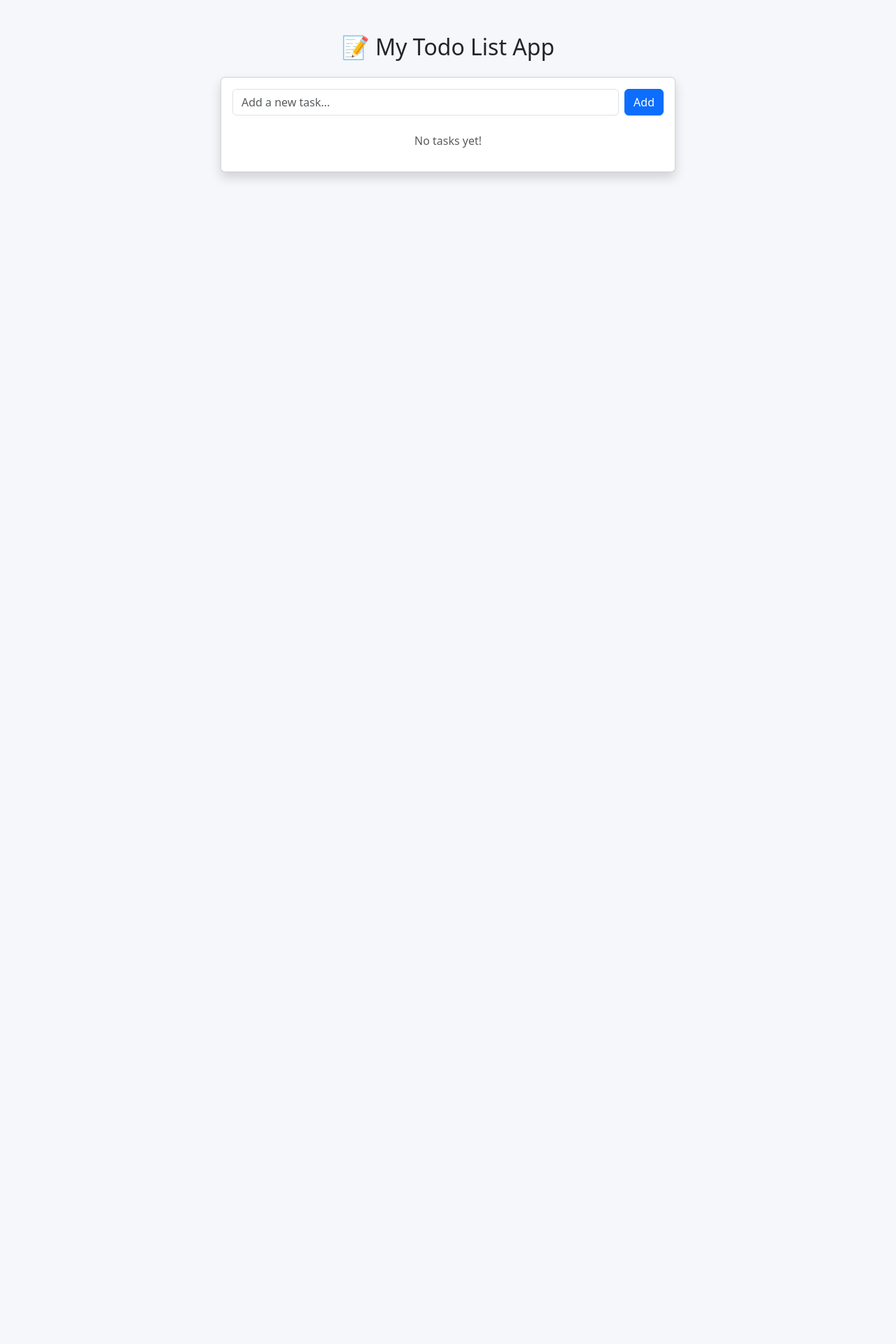
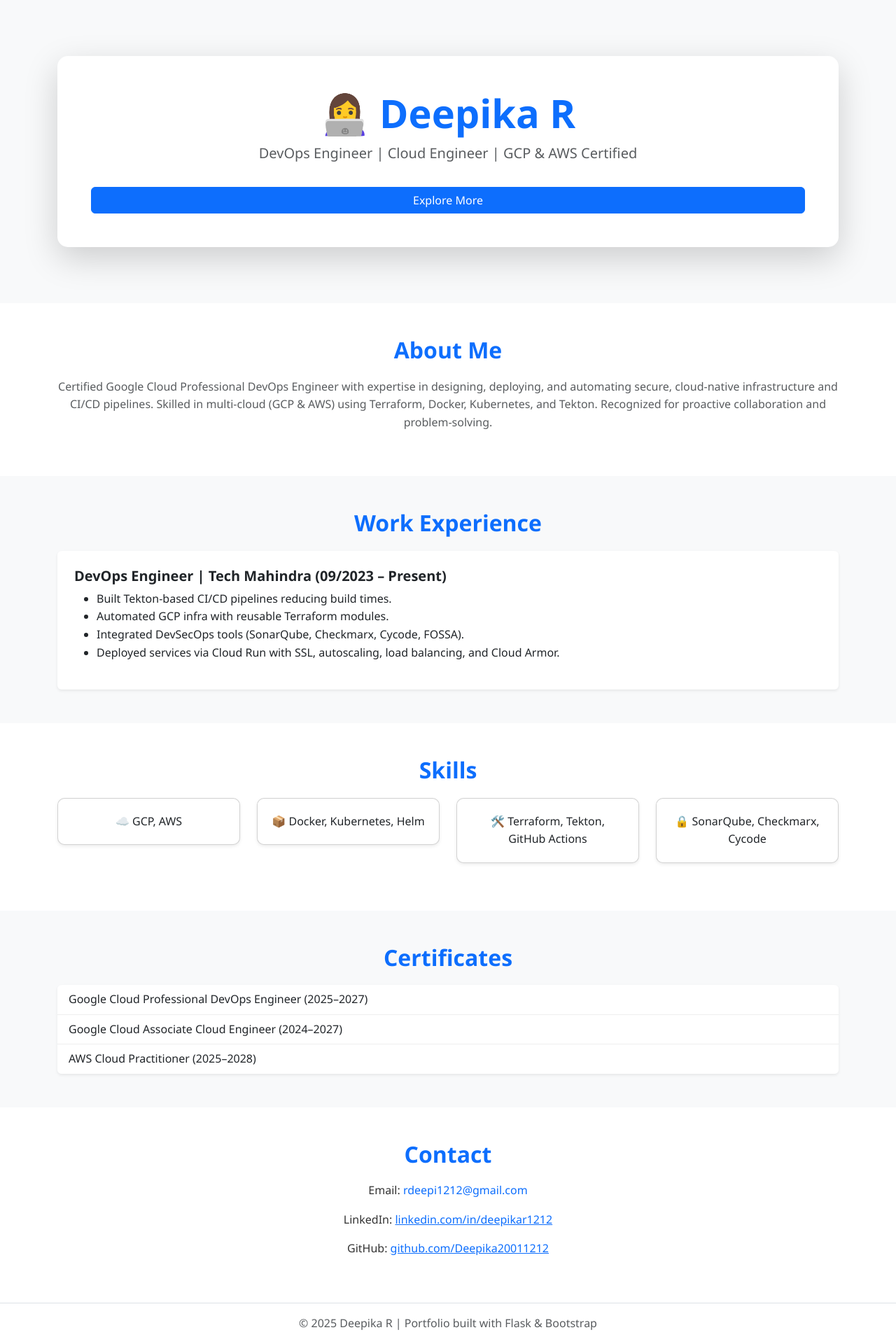
Before and after one commit to Deepika20011212/Portfolio-app-EKS, a Flask app: page / in a window 1280 px wide. Shown: the whole page at 70% size. Before the commit the page ends 257 px from the top, so only its background shows below. Run offline with Flask 3, Linux system fonts and the light colour scheme; data that the repository does not hold is empty; some libraries are stand-ins or nearby versions.

Commit message:
updtaed index.html

```diff
--- a/app.py
+++ b/app.py
@@ -1,75 +1,10 @@
-##Create simple To Do app using Flask +sqlite3
-from flask import Flask, render_template, request, redirect, url_for
-import sqlite3
+from flask import Flask, render_template
+
 app = Flask(__name__)
-DATABASE = 'todo.db'
 
-def get_db_connection():
-    conn = sqlite3.connect(DATABASE)
-    conn.row_factory = sqlite3.Row
-    return conn
+@app.route("/")
+def home():
+    return render_template("index.html")
 
-@app.route('/')
-def index():
-    conn = get_db_connection()
-    todos = conn.execute('SELECT * FROM todos').fetchall()
-    conn.close()
-    return render_template('index.html', todos=todos)
-
-@app.route('/add', methods=['POST'])
-def add_todo():
-    todo_content = request.form['content']
-    conn = get_db_connection()
-    conn.execute('INSERT INTO todos (content) VALUES (?)', (todo_content,))
-    conn.commit()
-    conn.close()
-    return redirect(url_for('index'))
-
-@app.route('/delete/<int:todo_id>')
-def delete_todo(todo_id):
-    conn = get_db_connection()
-    conn.execute('DELETE FROM todos WHERE id = ?', (todo_id,))
-    conn.commit()
-    conn.close()
-    return redirect(url_for('index'))
-@app.route('/edit/<int:todo_id>', methods=['GET', 'POST'])
-def edit_todo(todo_id):
-    conn = get_db_connection()
-    if request.method == 'POST':
-        todo_content = request.form['content']
-        conn.execute('UPDATE todos SET content = ? WHERE id = ?', (todo_content, todo_id))
-        conn.commit()
-        conn.close()
-        return redirect(url_for('index'))
-    todo = conn.execute('SELECT * FROM todos WHERE id = ?', (todo_id,)).fetchone()
-    conn.close()
-    return render_template('edit.html', todo=todo)
-@app.route('/toggle/<int:todo_id>', methods=['POST'])
-def toggle_todo(todo_id):
-    conn = get_db_connection()
-    todo = conn.execute('SELECT completed FROM todos WHERE id = ?', (todo_id,)).fetchone()
-    new_status = 0 if todo['completed'] else 1
-    conn.execute('UPDATE todos SET completed = ? WHERE id = ?', (new_status, todo_id))
-    conn.commit()
-    conn.close()
-    return redirect(url_for('index'))
-
-def init_db():
-    conn = get_db_connection()
-    conn.execute('''CREATE TABLE IF NOT EXISTS todos (
-            id INTEGER PRIMARY KEY AUTOINCREMENT,
-            content TEXT NOT NULL,
-            completed INTEGER DEFAULT 0)''')
-    conn.commit()
-    conn.close()
-if __name__ == '__main__':
-    init_db()
-    app.run(host='0.0.0.0',port=5000)
-# Ensure the database and table exist
-
-# To run the app, use the command: python app.py
-# Access the app at http://127.0.0.1:5000/
-# Make sure to have Flask installed: pip install Flask
-# Make sure to have SQLite3 installed: pip install sqlite3
-# The database file 'todo.db' will be created in the same directory as this script.
-# You can add, delete, and edit todos through the web interface.
+if __name__ == "__main__":
+    app.run(host="0.0.0.0", port=5000, debug=True)
--- /dev/null
+++ b/static/style.css
@@ -0,0 +1,54 @@
+body {
+  font-family: 'Segoe UI', sans-serif;
+  line-height: 1.6;
+  color: #333;
+}
+
+/* Hero Section */
+.hero {
+  padding: 80px 0;
+  background: #f8f9fa;
+}
+.hero-card {
+  border-radius: 15px;
+  background: #fff;
+}
+
+/* Section Titles */
+.section-title {
+  font-size: 2rem;
+  font-weight: 600;
+  margin-bottom: 20px;
+}
+
+/* Skill Cards */
+.skill-card {
+  padding: 20px;
+  border-radius: 10px;
+  margin-bottom: 20px;
+  background: #ffffff;
+  box-shadow: 0 2px 5px rgba(0,0,0,0.08);
+  transition: transform 0.2s ease-in-out;
+  font-weight: 500;
+}
+.skill-card:hover {
+  transform: translateY(-5px);
+}
+
+/* List Group */
+.list-group-item {
+  font-size: 1rem;
+  border: none;
+  border-bottom: 1px solid #eee;
+}
+.list-group-item:last-child {
+  border-bottom: none;
+}
+
+/* Links */
+a {
+  color: #0d6efd;
+}
+a:hover {
+  text-decoration: underline;
+}
--- a/templates/index.html
+++ b/templates/index.html
@@ -3,49 +3,87 @@
 <head>
   <meta charset="UTF-8">
   <meta name="viewport" content="width=device-width, initial-scale=1">
-  <title>To-Do App</title>
+  <title>Deepika R | DevOps Engineer</title>
   <link href="https://cdn.jsdelivr.net/npm/bootstrap@5.3.0/dist/css/bootstrap.min.css" rel="stylesheet">
-  <style>
-    body { background: #f5f7fa; }
-    .todo-card { max-width: 650px; margin: auto; }
-    .completed { text-decoration: line-through; color: gray; }
-  </style>
+  <link rel="stylesheet" href="{{ url_for('static', filename='style.css') }}">
 </head>
 <body>
-  <div class="container py-5">
-    <div class="todo-card">
-      <h2 class="text-center mb-4">📝 My Todo List App</h2>
-      <div class="card shadow">
-        <div class="card-body">
-          <form action="/add" method="post" class="d-flex mb-4">
-            <input type="text" name="content" class="form-control me-2" placeholder="Add a new task..." required>
-            <button type="submit" class="btn btn-primary">Add</button>
-          </form>
 
-          {% if todos|length == 0 %}
-          <p class="text-center text-muted">No tasks yet!</p>
-          {% endif %}
-
-          <ul class="list-group">
-            {% for todo in todos %}
-            <li class="list-group-item d-flex justify-content-between align-items-center">
-              <span class="{% if todo['completed'] %}completed{% endif %}">{{ todo['content'] }}</span>
-              <div class="btn-group">
-                <form action="/toggle/{{ todo['id'] }}" method="post">
-                  <button type="submit" class="btn btn-sm {% if todo['completed'] %}btn-secondary{% else %}btn-success{% endif %}">
-                    {% if todo['completed'] %}Undo{% else %}Done{% endif %}
-                  </button>
-                </form>
-                <a href="/edit/{{ todo['id'] }}" class="btn btn-sm btn-warning">Edit</a>
-                <a href="/delete/{{ todo['id'] }}" class="btn btn-sm btn-danger">Delete</a>
-              </div>
-            </li>
-            {% endfor %}
-          </ul>
-        </div>
+  <!-- Hero / Title Card -->
+  <section class="hero d-flex align-items-center text-center">
+    <div class="container">
+      <div class="card shadow-lg p-5 border-0 hero-card">
+        <h1 class="display-4 fw-bold text-primary">👩‍💻 Deepika R</h1>
+        <p class="lead text-muted">DevOps Engineer | Cloud Engineer | GCP & AWS Certified</p>
+        <a href="#about" class="btn btn-primary mt-3 px-4">Explore More</a>
       </div>
     </div>
-  </div>
+  </section>
+
+  <!-- About -->
+  <section id="about" class="py-5">
+    <div class="container text-center">
+      <h2 class="section-title text-primary">About Me</h2>
+      <p class="text-muted">Certified Google Cloud Professional DevOps Engineer with expertise in designing, deploying, and automating secure, cloud-native infrastructure and CI/CD pipelines. Skilled in multi-cloud (GCP & AWS) using Terraform, Docker, Kubernetes, and Tekton. Recognized for proactive collaboration and problem-solving.</p>
+    </div>
+  </section>
+
+  <!-- Experience -->
+  <section id="experience" class="py-5 bg-light">
+    <div class="container">
+      <h2 class="section-title text-center text-primary">Work Experience</h2>
+      <div class="card shadow-sm p-4 border-0">
+        <h5 class="fw-bold">DevOps Engineer | Tech Mahindra (09/2023 – Present)</h5>
+        <ul>
+          <li>Built Tekton-based CI/CD pipelines reducing build times.</li>
+          <li>Automated GCP infra with reusable Terraform modules.</li>
+          <li>Integrated DevSecOps tools (SonarQube, Checkmarx, Cycode, FOSSA).</li>
+          <li>Deployed services via Cloud Run with SSL, autoscaling, load balancing, and Cloud Armor.</li>
+        </ul>
+      </div>
+    </div>
+  </section>
+
+  <!-- Skills -->
+  <section id="skills" class="py-5">
+    <div class="container text-center">
+      <h2 class="section-title text-primary">Skills</h2>
+      <div class="row">
+        <div class="col-md-3"><div class="card skill-card">☁️ GCP, AWS</div></div>
+        <div class="col-md-3"><div class="card skill-card">📦 Docker, Kubernetes, Helm</div></div>
+        <div class="col-md-3"><div class="card skill-card">🛠️ Terraform, Tekton, GitHub Actions</div></div>
+        <div class="col-md-3"><div class="card skill-card">🔒 SonarQube, Checkmarx, Cycode</div></div>
+      </div>
+    </div>
+  </section>
+
+  <!-- Certificates -->
+  <section id="certs" class="py-5 bg-light">
+    <div class="container">
+      <h2 class="section-title text-center text-primary">Certificates</h2>
+      <ul class="list-group shadow-sm">
+        <li class="list-group-item">Google Cloud Professional DevOps Engineer (2025–2027)</li>
+        <li class="list-group-item">Google Cloud Associate Cloud Engineer (2024–2027)</li>
+        <li class="list-group-item">AWS Cloud Practitioner (2025–2028)</li>
+      </ul>
+    </div>
+  </section>
+
+  <!-- Contact -->
+  <section id="contact" class="py-5 text-center">
+    <div class="container">
+      <h2 class="section-title text-primary">Contact</h2>
+      <p>Email: <a href="mailto:rdeepi1212@gmail.com" class="text-decoration-none">rdeepi1212@gmail.com</a></p>
+      <p>LinkedIn: <a href="https://linkedin.com/in/deepikar1212" target="_blank">linkedin.com/in/deepikar1212</a></p>
+      <p>GitHub: <a href="https://github.com/Deepika20011212" target="_blank">github.com/Deepika20011212</a></p>
+    </div>
+  </section>
+
+  <!-- Footer -->
+  <footer class="bg-white text-center py-3 border-top">
+    <p class="mb-0 text-muted">&copy; 2025 Deepika R | Portfolio built with Flask & Bootstrap</p>
+  </footer>
+
   <script src="https://cdn.jsdelivr.net/npm/bootstrap@5.3.0/dist/js/bootstrap.bundle.min.js"></script>
 </body>
 </html>
```
Also changed, not shown: templates/edit.html (deleted, +0 -31 lines).
